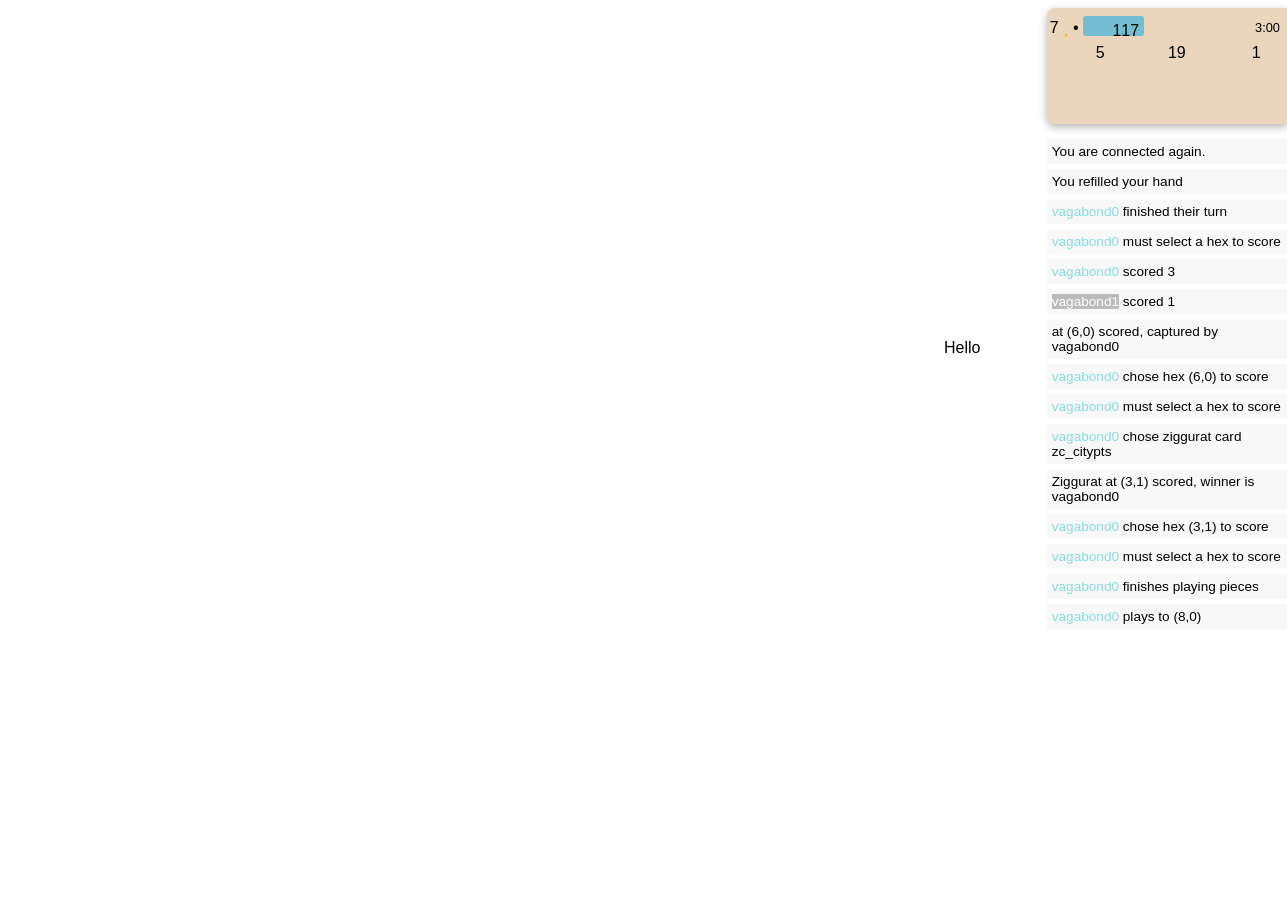
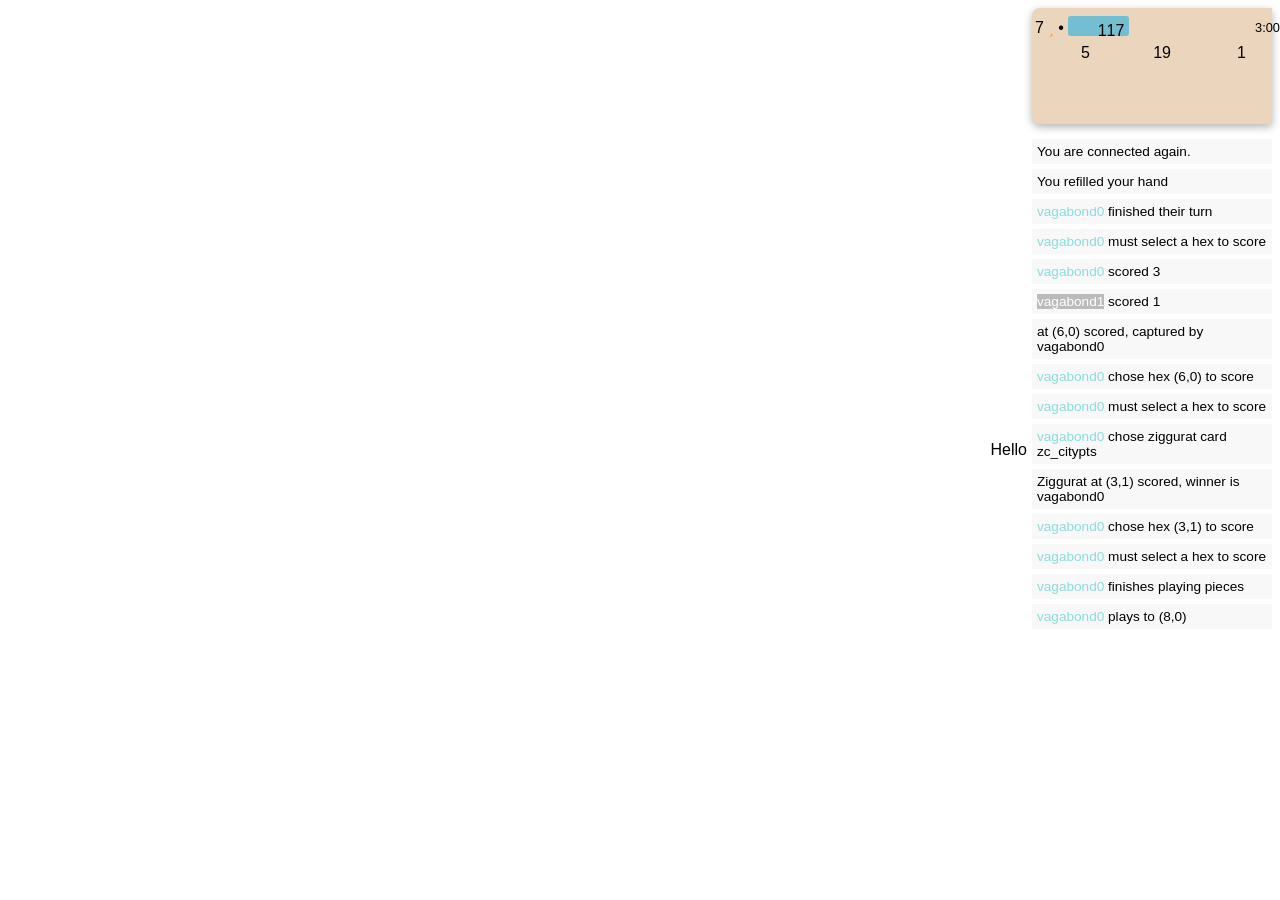

More direct control over resized height/width for responsive layout.

--- a/babylonia.css
+++ b/babylonia.css
@@ -18,25 +18,16 @@
 body {
     /* current map dimensions: 3385 × 2496  */
     --bbl-map-aspect-ratio: calc(3385 / 2496);
-    /* rough guess of "top bar" consumed by BGA stuff (non-mobile) */
-    --bbl-top-consumed: 140px;
-    --bbl-right-consumed: 240px;
-
-    --bbl-height-raw: calc(100vh - var(--bbl-top-consumed));
-
-    --bbl-width-raw: calc((90vw - var(--bbl-board-margin) - var(--bbl-right-consumed)));
-
-
     /*
       define these all here so they're available even for "floating" elements.
      */
-    /* --bbl-board-width: 1024px; */
     --bbl-board-margin: calc(max(6px, 0.005vw));
-    --bbl-board-width: calc(min(var(--bbl-height-raw) * var(--bbl-map-aspect-ratio), var(--bbl-width-raw)));
-    --bbl-board-height: calc(var(--bbl-board-width) / var(--bbl-map-aspect-ratio));
 
     /* 2/sqrt(3) */
     --bbl-hex-ratio: 1.155;
+
+    --bbl-board-height: calc(var(--bbl-board-width) / var(--bbl-map-aspect-ratio));
+
     /*
       the denominator here works for height. but somehow width gets
       slightly off.
@@ -45,12 +36,6 @@ body {
     --bbl-hex-height: calc(var(--bbl-board-height)/12.59);
     --bbl-hex-width: calc(var(--bbl-hex-ratio) * var(--bbl-hex-height));
 }
-
-body.mobile_version {
-    --bbl-top-consumed: 300px;
-    --bbl-right-consumed: 0px;
-}
-
 
 #bbl_main {
     display: flex;
@@ -68,6 +53,7 @@ body.mobile_version {
 */
 #bbl_board_container {
     flex: 1;
+    flex-grow: 0;
     position: relative;
     margin: calc(var(--bbl-board-margin));
 }
@@ -108,11 +94,6 @@ body.mobile_version {
 
 #bbl_main.bbl_altflow {
     flex-direction: column-reverse;
-    --bbl-board-width: calc(var(--bbl-width-raw)) !important;
-    --bbl-board-height: calc(0.75 * var(--bbl-board-width));
-    --bbl-width-raw: calc((100vw - var(--bbl-board-margin) - var(--bbl-right-consumed)));
-    --bbl-hex-height: calc(var(--bbl-board-height)/12.59);
-    --bbl-hex-width: calc(var(--bbl-hex-ratio) * var(--bbl-hex-height));
     height: auto;
 }
 
@@ -120,6 +101,7 @@ body.mobile_version {
     flex-direction: row;
     justify-content: space-evenly;
     width: 100%;
+/*    margin: calc(var(--bbl-board-margin)); */
 }
 
 #bbl_main.bbl_altflow #bbl_hand {
